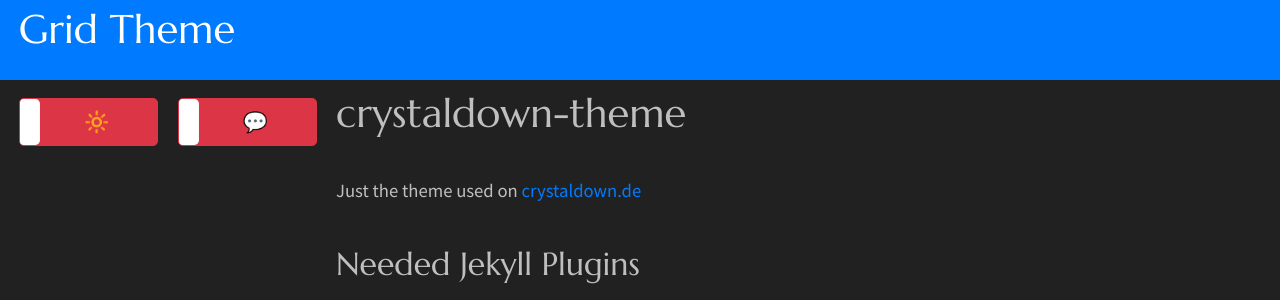
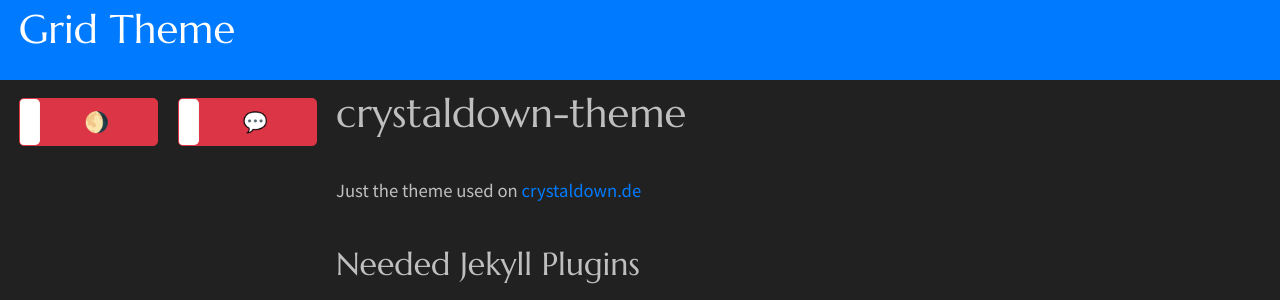
Before and after one commit to RiichiReki/riichi-cologne-theme, a Jekyll site: the page built from README.md, in a window 1280 px wide. Shown: the part 176-476 px from the top of the page. Built offline with Jekyll 4.4.1, drawn with Linux system fonts in a browser that asks for light colours; our own code applies the rules of GitHub Pages for plain Markdown files.

Commit message:
Fix controls

```diff
--- a/_includes/controls.html
+++ b/_includes/controls.html
@@ -1,6 +1,6 @@
 <input
   id="dark-mode" aria-label="Toggle Dark Mode"
-  type="checkbox" data-toggle="toggle" data-on="🌖" data-off="🔆" data-onstyle="success" data-offstyle="danger" data-size="lg" data-width="100%">
+  type="checkbox" data-toggle="toggle" data-on="🔆" data-off="🌖" data-onstyle="success" data-offstyle="danger" data-size="lg" data-width="100%">
 <input
   id="tts" aria-label="Toggle TTS"
   type="checkbox" data-toggle="toggle" data-on="💬" data-off="💬" data-onstyle="success" data-offstyle="danger" data-size="lg" data-width="100%">
```
Also changed, not shown: _includes/scripts.min.js (deleted).
